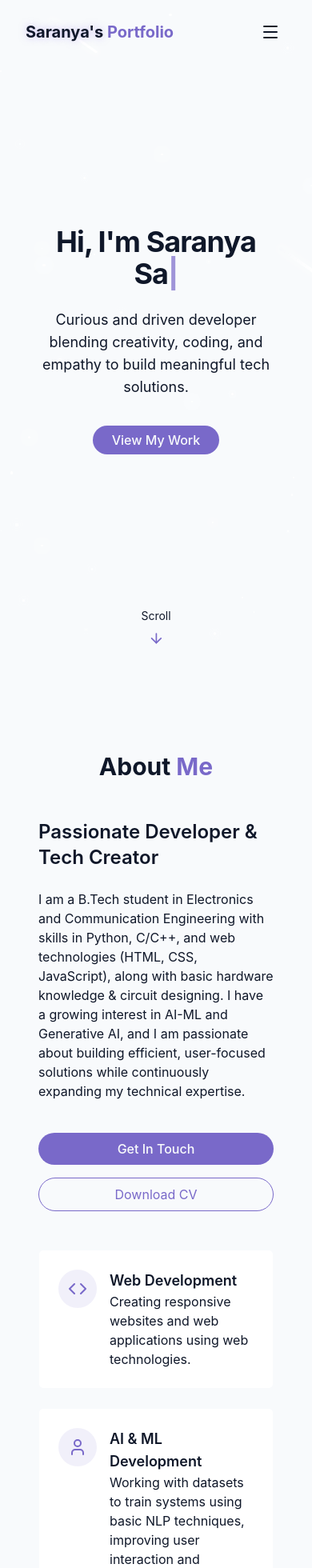
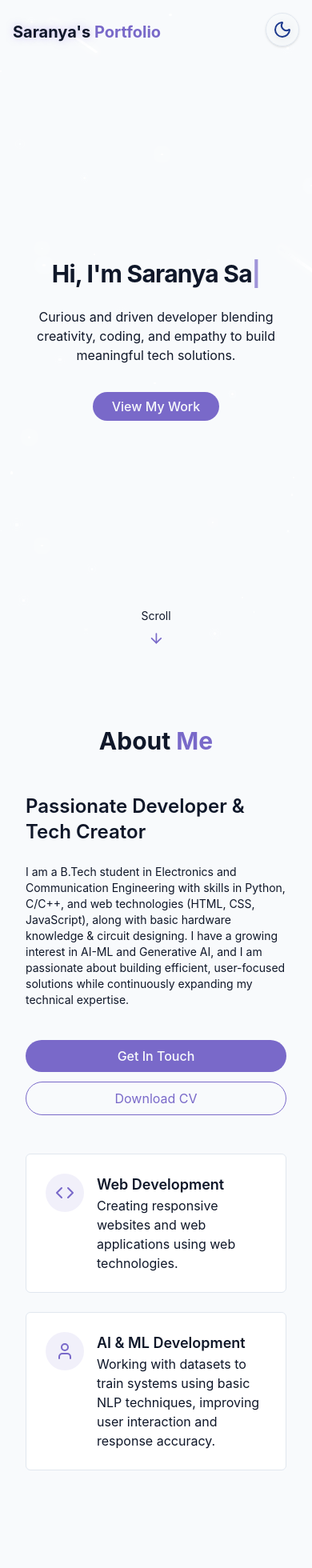
Before and after one commit to saranyasa-siza/My-Portfolio, a React (Vite) app in the folder vite-project/: page / in a window 390 px wide. Shown: the top 1960 px of the page at 80% size. Built offline with nearby package versions, Linux system fonts and the light colour scheme.

Commit message:
fixed the mobile and oher device issue

```diff
--- a/vite-project/src/components/AboutSection.jsx
+++ b/vite-project/src/components/AboutSection.jsx
@@ -2,7 +2,7 @@ import { Code, User } from "lucide-react";
 
 export const AboutSection = () => {
   return (
-    <section id="about" className="py-24 px-4 relative">
+    <section id="about" className="py-16 md:py-24 px-4 relative">
       {" "}
       <div className="container mx-auto max-w-5xl">
         <h2 className="text-3xl md:text-4xl font-bold mb-12 text-center">
@@ -21,11 +21,11 @@ export const AboutSection = () => {
               applications using modern technologies.
             </p> */}
 
-            <p className="text-muted-foreground" style={{ textAlign: "left" }}>
+            <p className="text-muted-foreground text-left text-sm sm:text-base">
             I am a B.Tech student in Electronics and Communication Engineering with skills in Python, C/C++, and web technologies (HTML, CSS, JavaScript), along with basic hardware knowledge & circuit designing. I have a growing interest in AI-ML and Generative AI, and I am passionate about building efficient, user-focused solutions while continuously expanding my technical expertise.
             </p>
 
-            <div className="flex flex-col sm:flex-row gap-4 pt-4 justify-center">
+            <div className="flex flex-col sm:flex-row gap-3 pt-4 justify-start">
               <a href="#contact" className="cosmic-button">
                 {" "}
                 Get In Touch
--- a/vite-project/src/components/ContactSection.jsx
+++ b/vite-project/src/components/ContactSection.jsx
@@ -22,7 +22,7 @@ export const ContactSection = () => {
     }, 1500);
   };
   return (
-    <section id="contact" className="py-24 px-4 relative bg-secondary/30">
+    <section id="contact" className="py-16 md:py-24 px-4 relative bg-secondary/30">
       <div className="container mx-auto max-w-5xl">
         <h2 className="text-3xl md:text-4xl font-bold mb-4 text-center">
           Get In <span className="text-primary"> Touch</span>
--- a/vite-project/src/components/HeroSection.jsx
+++ b/vite-project/src/components/HeroSection.jsx
@@ -26,12 +26,12 @@ export const HeroSection = () => {
     >
       <div className="container max-w-4xl mx-auto text-center z-10">
         <div className="space-y-6">
-          <h1 className="text-4xl md:text-6xl font-bold tracking-tight">
+          <h1 className="text-3xl sm:text-4xl md:text-6xl font-bold tracking-tight">
             {displayed}
             <span className="animate-pulse text-primary">|</span>
           </h1>
 
-          <p className="text-lg md:text-xl text-muted-foreground max-2-2xl mx-auto opacity-0 animate-fade-in-delay-3">
+          <p className="text-base sm:text-lg md:text-xl text-muted-foreground max-w-2xl mx-auto opacity-0 animate-fade-in-delay-3 px-2">
             Curious and driven developer blending creativity, coding, and empathy to build meaningful tech solutions.
           </p>
 
--- a/vite-project/src/components/ProjectsSection.jsx
+++ b/vite-project/src/components/ProjectsSection.jsx
@@ -31,7 +31,7 @@ const projects = [
 
 export const ProjectsSection = () => {
   return (
-    <section id="projects" className="py-24 px-4 relative">
+    <section id="projects" className="py-16 md:py-24 px-4 relative">
       <div className="container mx-auto max-w-5xl">
         <h2 className="text-3xl md:text-4xl font-bold mb-4 text-center">
           {" "}
@@ -51,8 +51,8 @@ export const ProjectsSection = () => {
             >
               <div className="p-6">
                 <div className="flex flex-wrap gap-2 mb-4">
-                  {project.tags.map((tag) => (
-                    <span className="px-2 py-1 text-xs font-medium border rounded-full bg-secondary text-secondary-foreground">
+                  {project.tags.map((tag, i) => (
+                    <span key={i} className="px-2 py-1 text-xs font-medium border rounded-full bg-secondary text-secondary-foreground">
                       {tag}
                     </span>
                   ))}
--- a/vite-project/src/components/SkillsSection.jsx
+++ b/vite-project/src/components/SkillsSection.jsx
@@ -116,7 +116,7 @@ export const SkillsSection = () => {
   const { glow, title, border, tagBorder, tagBg } = active.color;
 
   const centerStyle = {
-    width: "clamp(220px, 60vw, 300px)",
+    width: "clamp(260px, 75vw, 300px)",
     minHeight: "360px",
     border: `1px solid ${border}`,
     background: isDark
@@ -146,14 +146,14 @@ export const SkillsSection = () => {
 
       <style>{`
         .sk-side {
-          width: 200px;
+          width: 220px;
           min-height: 300px;
           background: rgba(128,128,128,0.05);
           border: 1px solid rgba(128,128,128,0.12);
           opacity: 0.55;
           transform: scale(0.86);
           cursor: pointer;
-          display: flex;
+          display: none;
           flex-direction: column;
           align-items: center;
           text-align: center;
@@ -163,27 +163,33 @@ export const SkillsSection = () => {
           transition: opacity 0.25s;
         }
         @media (min-width: 640px) {
+          .sk-side { display: flex; }
+        }
+        @media (min-width: 768px) {
           .sk-side { width: 240px; min-height: 320px; padding: 36px 24px; }
         }
         .sk-side:hover { opacity: 0.78; }
-        .sk-icon { width:64px;height:64px;border-radius:50%;display:flex;align-items:center;justify-content:center;margin:0 auto 14px; }
+        .sk-icon { width:60px;height:60px;border-radius:50%;display:flex;align-items:center;justify-content:center;margin:0 auto 14px; }
         @media (min-width: 640px) { .sk-icon { width:74px;height:74px;margin:0 auto 18px; } }
         .sk-arrow {
-          width:38px;height:38px;border-radius:50%;
+          width:36px;height:36px;border-radius:50%;
           background:rgba(128,128,128,0.08);
           border:1px solid rgba(128,128,128,0.15);
           color:rgba(128,128,128,0.7);
           cursor:pointer;display:flex;align-items:center;justify-content:center;
-          margin:0 8px;flex-shrink:0;
+          margin:0 6px;flex-shrink:0;
           transition:background 0.2s,color 0.2s;
+          touch-action: manipulation;
         }
-        @media (min-width: 640px) { .sk-arrow { width:44px;height:44px;margin:0 18px; } }
+        @media (min-width: 640px) { .sk-arrow { width:44px;height:44px;margin:0 14px; } }
+        @media (min-width: 768px) { .sk-arrow { margin:0 18px; } }
         .sk-arrow:hover{background:rgba(128,128,128,0.15);color:#333;}
         .sk-dot {
-          width:7px;height:7px;border-radius:50%;
+          width:8px;height:8px;border-radius:50%;
           background:rgba(128,128,128,0.25);
           cursor:pointer;
           transition:background 0.35s, transform 0.35s;
+          touch-action: manipulation;
         }
         .dark .sk-side {
           background: rgba(255,255,255,0.02);
--- a/vite-project/src/components/ThemeToggle.jsx
+++ b/vite-project/src/components/ThemeToggle.jsx
@@ -32,10 +32,8 @@ export const ThemeToggle = () => {
   return (
     <button
       onClick={toggleTheme}
-      className={cn(
-        "fixed max-sm:hidden top-5 right-5 z-50 p-2 rounded-full transition-colors duration-300",
-        "focus:outlin-hidden"
-      )}
+      className="fixed top-4 right-4 z-50 p-2 rounded-full bg-background/80 backdrop-blur-sm border border-border shadow-sm transition-colors duration-300 focus:outline-none"
+      aria-label={isDarkMode ? "Switch to light mode" : "Switch to dark mode"}
     >
       {isDarkMode ? (
         <Sun className="h-6 w-6 text-yellow-300" />
--- a/vite-project/src/index.css
+++ b/vite-project/src/index.css
@@ -4,12 +4,9 @@
   --color-border: hsl(var(--border));
   --color-background: hsl(var(--background));
   --color-foreground: hsl(var(--foreground));
-
   --color-primary: hsl(var(--primary));
   --color-primary-foreground: hsl(var(--primary-foreground));
-
   --color-card: hsl(var(--card));
-
   --animate-float: float 6s ease-in-out infinite;
   --animate-pulse-subtle: pulse-subtle 4s ease-in-out infinite;
   --animate-fade-in: fade-in 0.7s ease-out forwards;
@@ -20,45 +17,21 @@
   --animate-meteor: meteor 5s linear infinite;
 
   @keyframes float {
-    0%,
-    100% {
-      transform: translateY(0);
-    }
-    50% {
-      transform: translateY(-10px);
-    }
+    0%, 100% { transform: translateY(0); }
+    50% { transform: translateY(-10px); }
   }
   @keyframes pulse-subtle {
-    0%,
-    100% {
-      opacity: 1;
-    }
-    50% {
-      opacity: 0.8;
-    }
+    0%, 100% { opacity: 1; }
+    50% { opacity: 0.8; }
   }
   @keyframes fade-in {
-    from {
-      opacity: 0;
-      transform: translateY(20px);
-    }
-    to {
-      opacity: 1;
-      transform: translateY(0);
-    }
+    from { opacity: 0; transform: translateY(20px); }
+    to { opacity: 1; transform: translateY(0); }
   }
   @keyframes meteor {
-    0% {
-      transform: rotate(215deg) translateX(0);
-      opacity: 1;
-    }
-    70% {
-      opacity: 1;
-    }
-    100% {
-      transform: rotate(215deg) translateX(-500px);
-      opacity: 0;
-    }
+    0% { transform: rotate(215deg) translateX(0); opacity: 1; }
+    70% { opacity: 1; }
+    100% { transform: rotate(215deg) translateX(-500px); opacity: 0; }
   }
 }
 
@@ -66,48 +39,54 @@
   :root {
     --background: 210 40% 98%;
     --foreground: 222 47% 11%;
-
     --card: 0 0% 100%;
-
     --primary: 250 47% 60%;
     --primary-foreground: 210 40% 98%;
-
     --border: 214 32% 91%;
   }
 
   .dark {
     --background: 222 47% 4%;
     --foreground: 213 31% 91%;
-
     --card: 222 47% 8%;
-
     --primary: 250 65% 65%;
     --primary-foreground: 213 31% 91%;
+    --border: 217 33% 20%;
+  }
 
-    --border: 217 33% 20%;
+  *, *::before, *::after {
+    box-sizing: border-box;
   }
 
   * {
     @apply border-border;
+    -webkit-tap-highlight-color: transparent;
   }
 
   html {
     @apply scroll-smooth;
+    -webkit-text-size-adjust: 100%;
+    text-size-adjust: 100%;
   }
 
   body {
-    @apply bg-background text-foreground transition-colors duration-300;
+    @apply bg-background text-foreground;
     font-feature-settings: "rlig" 1, "calt" 1;
     overflow-x: hidden;
+    min-width: 320px;
   }
 }
 
 @utility container {
   margin-inline: auto;
-  padding-inline: 2rem;
+  padding-inline: 1rem;
 
+  @media (width >= 480px) {
+    padding-inline: 1.5rem;
+  }
   @media (width >= 640px) {
     max-width: 640px;
+    padding-inline: 2rem;
   }
   @media (width >= 768px) {
     max-width: 768px;
@@ -129,20 +108,32 @@
 }
 
 @utility card-hover {
-  @apply transition-transform duration-300 hover:scale-[1.02] hover:shadow-lg;
+  @apply transition-transform duration-300 hover:shadow-lg;
+}
+
+@media (hover: hover) {
+  .card-hover:hover {
+    transform: scale(1.02);
+  }
 }
 
 @utility gradient-border {
   @apply relative rounded-md;
   background: linear-gradient(to right, hsl(var(--card)), hsl(var(--card)));
   background-clip: padding-box;
-  border: 1px solid transparent;
+  border: 1px solid hsl(var(--border));
 }
 
 @utility cosmic-button {
   @apply px-6 py-2 rounded-full bg-primary text-primary-foreground font-medium
          transition-all duration-300 hover:shadow-[0_0_10px_rgba(139,92,246,0.5)]
-         hover:scale-105 active:scale-95;
+         active:scale-95 cursor-pointer select-none;
+}
+
+@media (hover: hover) {
+  .cosmic-button:hover {
+    transform: scale(1.05);
+  }
 }
 
 @utility star {
@@ -165,7 +156,3 @@
   padding: 0;
   text-align: center;
 }
-
-html {
-  transition: background-color 0.3s, color 0.3s;
-}
```
